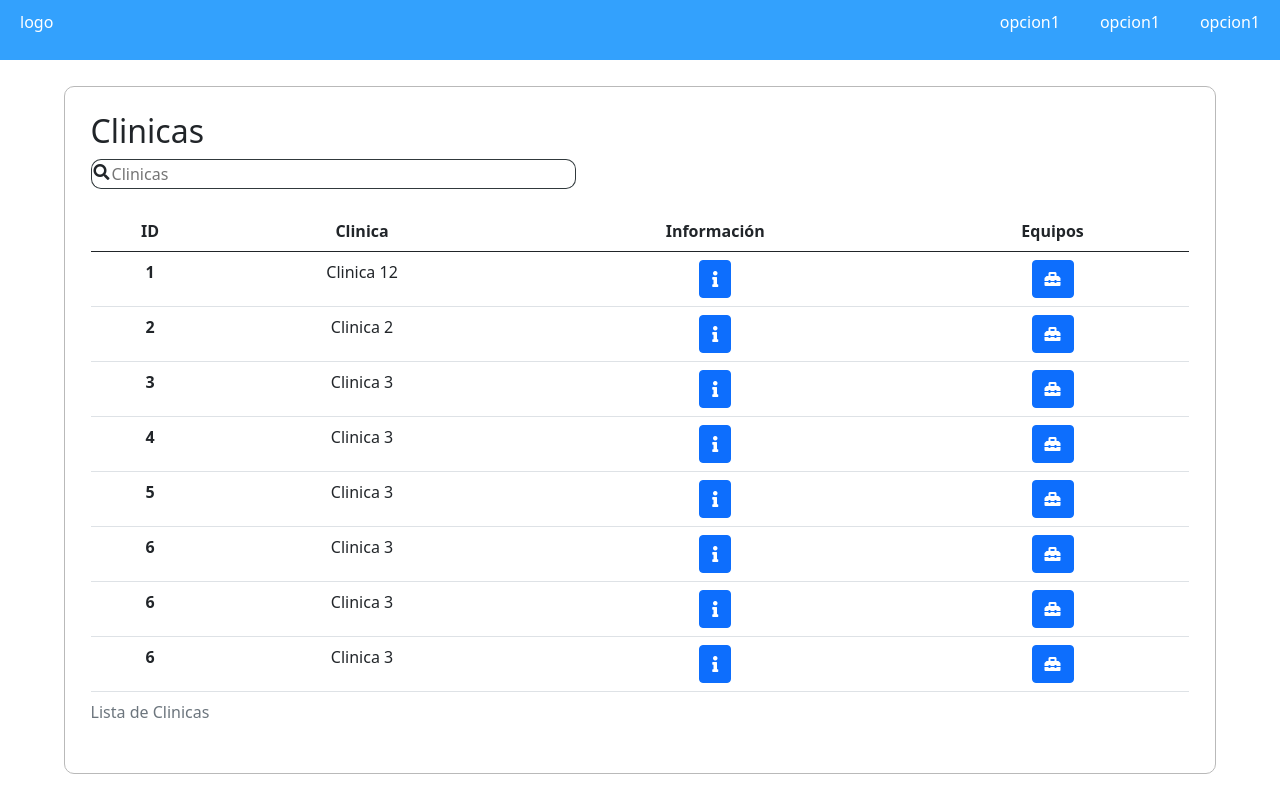
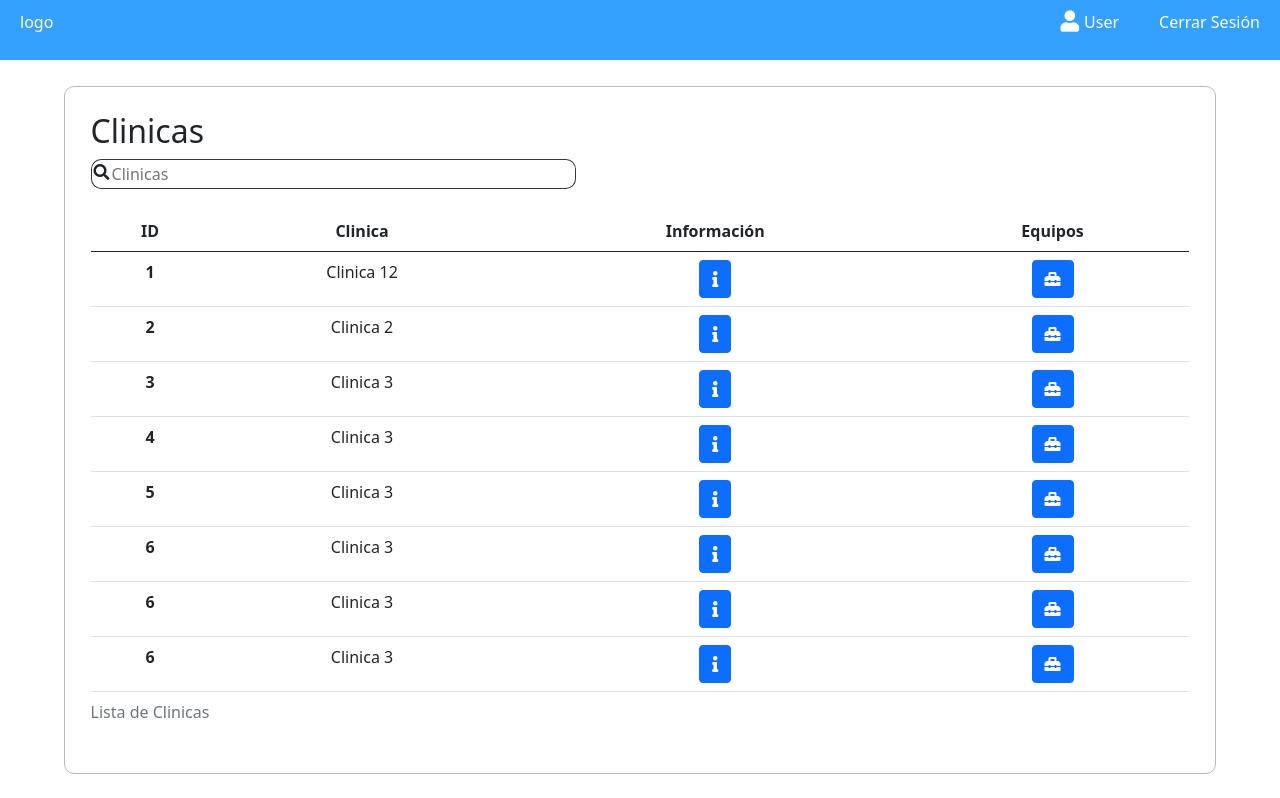
Before and after one commit to andvar95/EquiposMedicos, a plain HTML site: page empleado.html in a window 1280 px wide. Shown: the top 798 px of the page. Drawn offline with nearby package versions, Linux system fonts and the light colour scheme.

Commit message:
Vista empleado 1.0 navbar agregado

```diff
--- a/assets/css/employeeStyle.css
+++ b/assets/css/employeeStyle.css
@@ -30,8 +30,14 @@
 
 .customNavbar li {
     padding:10px 20px;
+}
+
+.user{
+  padding:0 5px;
 
 }
+
+
 
 
 
@@ -42,16 +48,8 @@
     border-radius:10px;
 
 }
-.tablaEquipos, .tablaClinicas{
-  max-height:50px;
-  overflow:auto;
 
 
-}
-
-.rowClinicas{
-  cursor:pointer;
-}
 
 ul{
     list-style: none;
--- a/empleado.html
+++ b/empleado.html
@@ -23,9 +23,8 @@
     <div class="customHeader">
       <div class="logo">logo</div>
       <ul class="customNavbar">
-        <li><a>opcion1</a></li>
-        <li><a>opcion1</a></li>
-        <li><a>opcion1</a></li>
+        <li><a ><i class="fas fa-user fa-lg user"></i>User</a></li>
+        <li><a>Cerrar Sesión</a></li>
       </ul>
     </div>
 
```
Also changed, not shown: ._empleado.html, assets/img/._User.png (added), assets/img/User.png (added).
